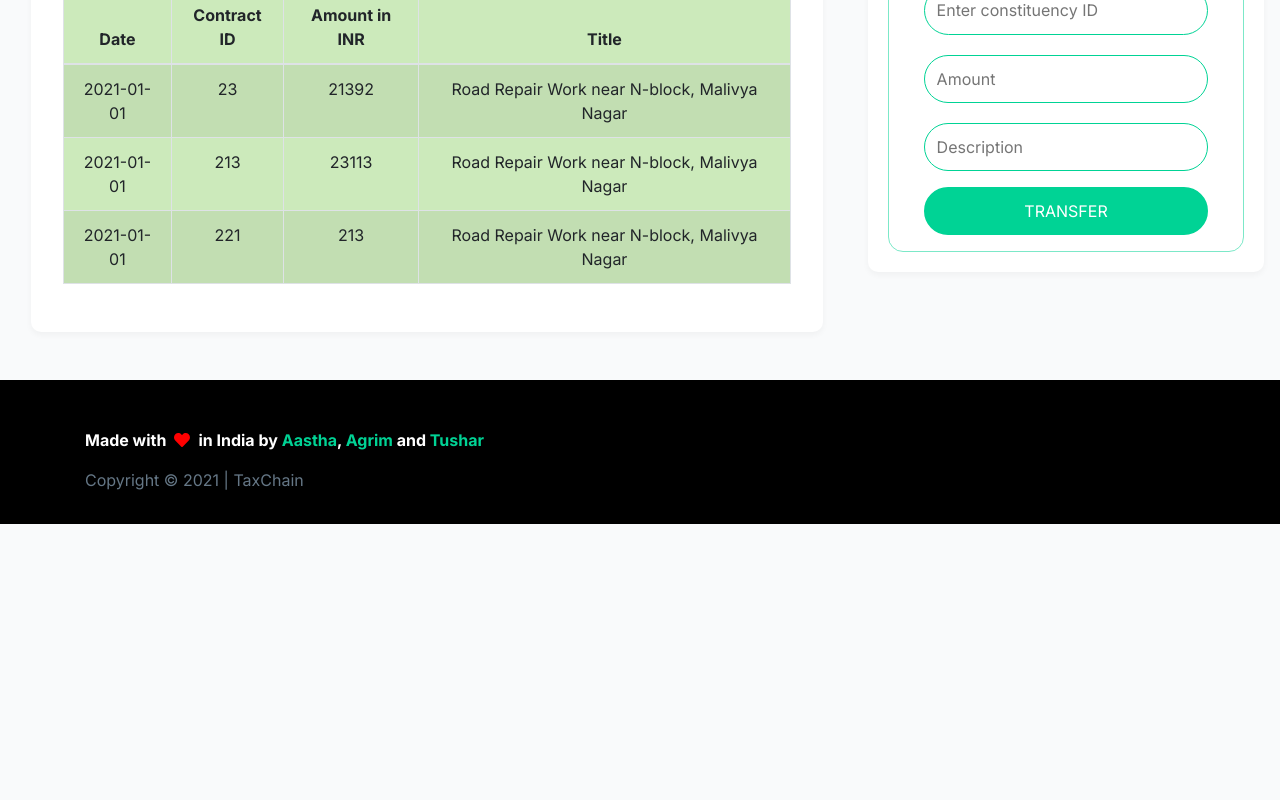
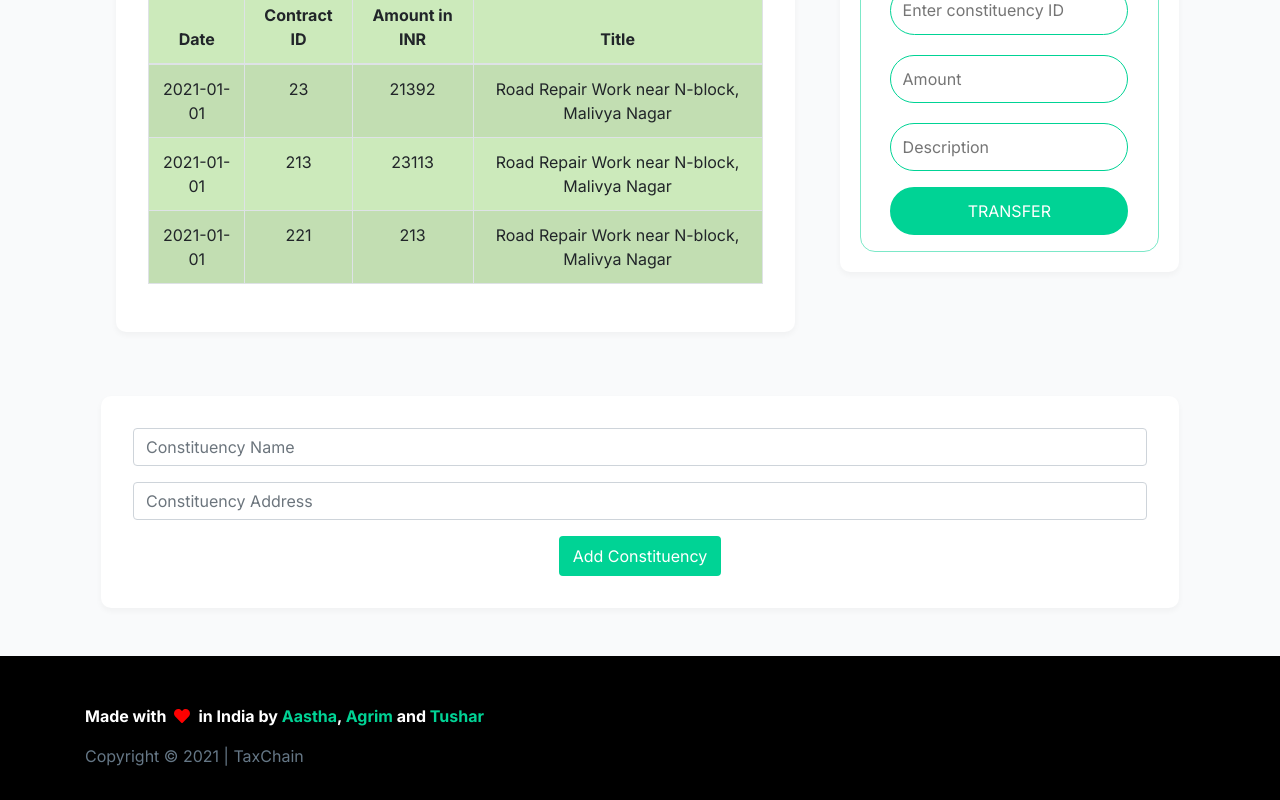
Before and after one commit to agrim19/Tax_Chain, a React (Create React App) app in the folder client/: page /government in a window 1280 px wide. Shown: the part 722-1522 px from the top of the page. Before the commit the page ends 1246 px from the top, so only its background shows below. Built offline with nearby package versions, Linux system fonts and the light colour scheme; no server answers.

Commit message:
add constituency form

```diff
--- /dev/null
+++ b/client/src/components/addConstituency/addConstituency.js
@@ -0,0 +1,41 @@
+import React, { useState } from "react";
+import { Col, Button, Form, Card } from "react-bootstrap";
+
+function AddConstituency() {
+    return (
+        <Col md={12}>
+            <Card className="constituency-card  constituency-form-card">
+                <Form>
+                    <Form.Group>
+                        <Form.Control
+                            type="text"
+                            placeholder="Constituency Name"
+                            // onChange={(event) => {
+                            //     setToAccount(event.target.value);
+                            // }}
+                        />
+                    </Form.Group>
+
+                    <Form.Group>
+                        <Form.Control
+                            type="text"
+                            placeholder="Constituency Address"
+                            // onChange={(event) => {
+                            //     setToValue(event.target.value);
+                            // }}
+                        />
+                    </Form.Group>
+                    <Button
+                        className="constituency-form-button-green"
+                        type="submit"
+                        // onClick={handleSubmit}
+                    >
+                        Add Constituency
+                    </Button>
+                </Form>
+            </Card>
+        </Col>
+    );
+}
+
+export default AddConstituency;
--- a/client/src/pages/government/government.js
+++ b/client/src/pages/government/government.js
@@ -1,12 +1,13 @@
-import React from 'react';
-import { Row, Col, Card } from 'react-bootstrap';
-import NavigationBar from '../../components/navbar/navbar.js';
-import Header from '../../components/header/header.js';
-import Footer from '../../components/footer/footer.js';
-import Fund from '../../components/fund/fund.js';
-import Transactions from '../../components/transactions/transactions.js';
-import './government.css';
-import GovtAllocate from '../../contracts/GovtAllocate.json';
+import React from "react";
+import { Row, Col, Card, Container } from "react-bootstrap";
+import NavigationBar from "../../components/navbar/navbar.js";
+import Header from "../../components/header/header.js";
+import Footer from "../../components/footer/footer.js";
+import Fund from "../../components/fund/fund.js";
+import Transactions from "../../components/transactions/transactions.js";
+import "./government.css";
+import GovtAllocate from "../../contracts/GovtAllocate.json";
+import AddConstituency from "../../components/addConstituency/addConstituency.js";
 
 export default function Government(web3) {
     const handleTransferFunds = async (event) => {
@@ -21,59 +22,62 @@ export default function Government(web3) {
                 contractAddress
             );
             contract.methods
-                .allocateFunds('delhi')
+                .allocateFunds("delhi")
                 .send({ from: account, value: 1 })
                 .then((result) => {
                     console.log(result);
-                    alert('SUCCESS');
+                    alert("SUCCESS");
                 })
                 .catch(alert);
         });
     };
     return (
-        <div>
+        <>
             <NavigationBar></NavigationBar>
-            <Header heading='Government of India'></Header>
-            <div className='Government mb-5'>
+            <Header heading="Government of India"></Header>
+            <Container>
+                <div className="Government mb-5">
                     <Row>
-                    <Fund name='Total Funds' value='2392138'></Fund>
-                    <Fund name='Used Funds' value='3202'></Fund>
+                        <Fund name="Total Funds" value="2392138"></Fund>
+                        <Fund name="Used Funds" value="3202"></Fund>
                     </Row>
                     <Row>
                         <Col sm={12} md={8}>
-                        <Transactions heading='Transactions'></Transactions>
+                            <Transactions heading="Transactions"></Transactions>
                         </Col>
                         <Col sm={12} md={4}>
-                        <div className='Government-form'>
-                            <Card className='table-card mt-3'>
+                            <div className="Government-form">
+                                <Card className="table-card mt-3">
                                     <Card.Body>
-                                    <h3 className='table-heading'>
+                                        <h3 className="table-heading">
                                             Transfer Funds
                                         </h3>
-                                    <div className='Government-form-wrapper'>
-                                        <div className='currentFund'>
+                                        <div className="Government-form-wrapper">
+                                            <div className="currentFund">
                                                 <h1>25M</h1>
                                                 <p>Total Funds</p>
                                             </div>
-                                        <form action=''>
+                                            <form action="">
                                                 <input
-                                                type='text'
-                                                placeholder='Enter constituency ID'
+                                                    type="text"
+                                                    placeholder="Enter constituency ID"
                                                 />
                                                 <input
-                                                type='number'
-                                                placeholder='Amount'
+                                                    type="number"
+                                                    placeholder="Amount"
                                                 />
                                                 <input
-                                                type='text'
-                                                id='projectName'
-                                                placeholder='Description'
+                                                    type="text"
+                                                    id="projectName"
+                                                    placeholder="Description"
                                                 />
 
                                                 <button
-                                                type='submit'
-                                                className='shadow-md'
-                                                onClick={handleTransferFunds}
+                                                    type="submit"
+                                                    className="shadow-md"
+                                                    onClick={
+                                                        handleTransferFunds
+                                                    }
                                                 >
                                                     TRANSFER
                                                 </button>
@@ -84,8 +88,12 @@ export default function Government(web3) {
                             </div>
                         </Col>
                     </Row>
+                    <Row>
+                        <AddConstituency></AddConstituency>
+                    </Row>
                 </div>
+            </Container>
             <Footer></Footer>
-        </div>
+        </>
     );
 }
```
Also changed, not shown: 1 other file (tests, documents, lock files or other folders). Lines whose indentation alone changed are shown as unchanged.
